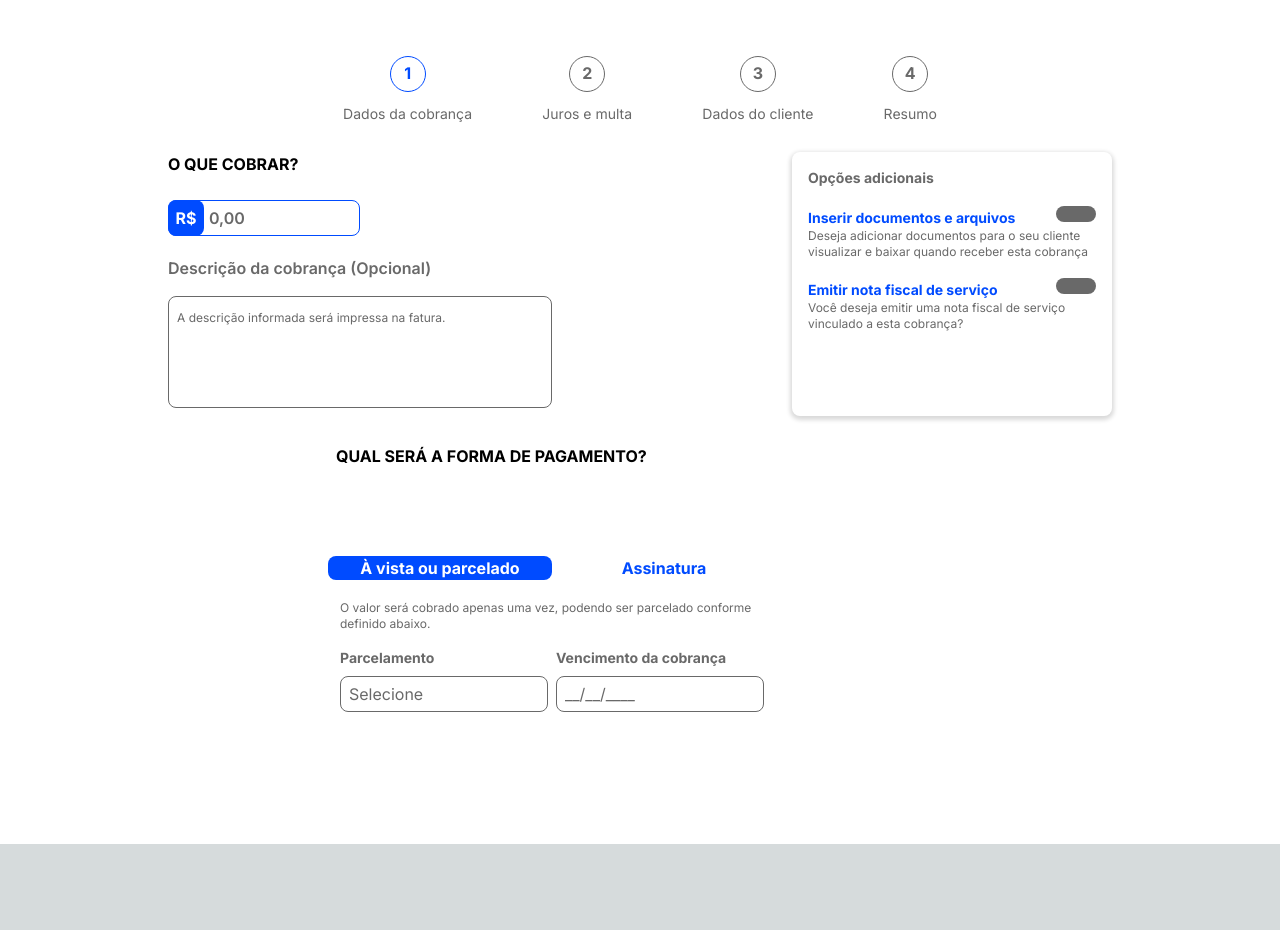
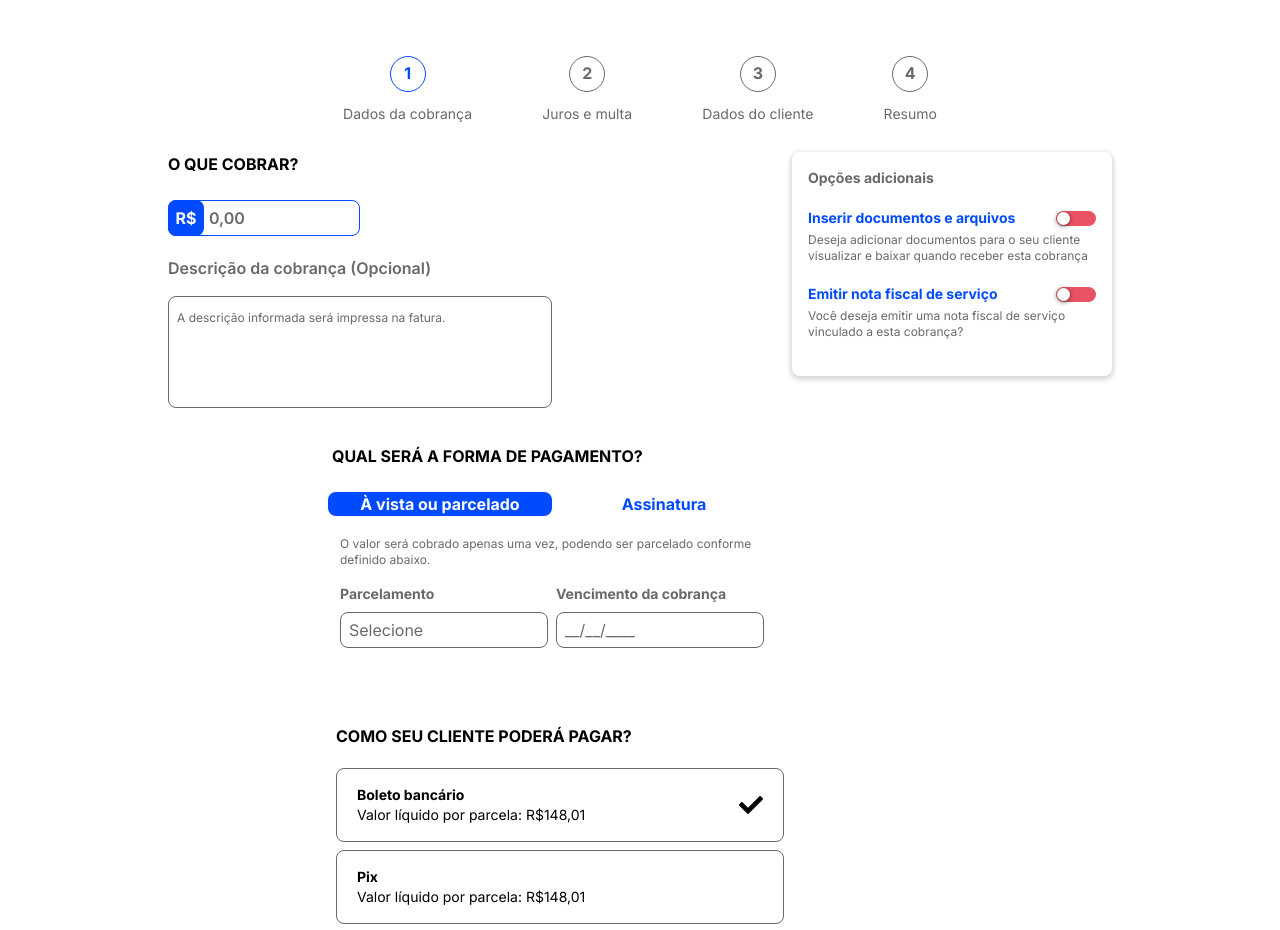
Before and after one commit to anddreluis2/charge-page, a Next.js app: page / in a window 1280 px wide. Shown: the top 930 px of the page. Before the commit the page ends 844 px from the top, so only its background shows below. Built offline with nearby package versions, Linux system fonts and the light colour scheme.

Commit message:
porrada de coisa

```diff
--- a/package.json
+++ b/package.json
@@ -21,6 +21,7 @@
     "postcss": "8.4.23",
     "react": "18.2.0",
     "react-dom": "18.2.0",
+    "react-icons": "^4.8.0",
     "react-switch": "^7.0.0",
     "tailwindcss": "3.3.2",
     "typescript": "5.0.4"
--- a/src/app/page.tsx
+++ b/src/app/page.tsx
@@ -1,8 +1,9 @@
 "use client";
 import Card from "@/components/card";
+import GroupedRadio from "@/components/groupedRadio";
 import Stepper from "@/components/stepper";
 import TabSlider from "@/components/tabSlider";
-import { Tab } from "@headlessui/react";
+import { RadioGroup, Tab } from "@headlessui/react";
 
 export default function Home() {
   return (
@@ -34,14 +35,23 @@ export default function Home() {
         </div>
         <Card />
       </div>
-      <div className="pt-7 px-72">
-        <h1 className="font-bold px-7 text-gray-800 pb-6">
-          QUAL SERÁ A FORMA DE PAGAMENTO?
-        </h1>
+      <div className="pt-7 sm:px-8 lg:px-72 flex flex-col justify-start">
+        <h1 className="font-bold px-6 pb-6">QUAL SERÁ A FORMA DE PAGAMENTO?</h1>
         <div className="">
           <TabSlider />
         </div>
+        <div className="px-7">
+          <h3 className="font-bold pb-5">COMO SEU CLIENTE PODERÁ PAGAR?</h3>
+          <GroupedRadio />
+        </div>
       </div>
+      <footer>
+        <div className="flex justify-end text-[#FFF] font-bold rounded-lg px-10 pt-10">
+          <button type="submit" className="bg-blue w-48 h-12 rounded-3xl">
+            AVANÇAR
+          </button>
+        </div>
+      </footer>
     </main>
   );
 }
--- a/src/components/card.tsx
+++ b/src/components/card.tsx
@@ -1,15 +1,33 @@
-import Toggle from "./toggle";
+import Switch from "react-switch";
+import { useState } from "react";
 
 export default function Card() {
+  const [documentChecked, setDocumentChecked] = useState(false);
+  const [checked, setChecked] = useState(false);
   return (
     <div className="flex">
-      <div className="w-80 h-full shadow-inactive rounded-lg p-4">
+      <div className="w-80 h-56 shadow-inactive rounded-lg p-4">
         <h3 className="text-gray font-bold text-sm">Opções adicionais</h3>
         <div className="flex justify-between">
           <h4 className="text-blue font-bold text-sm pt-5">
             Inserir documentos e arquivos
           </h4>
-          <Toggle />
+          <div className="pt-5">
+            <Switch
+              onChange={() => setDocumentChecked(!documentChecked)}
+              checked={documentChecked}
+              height={15}
+              width={40}
+              handleDiameter={13}
+              onHandleColor="#fffff"
+              offHandleColor="#fffff"
+              checkedIcon={false}
+              boxShadow="0px 1px 5px rgba(0, 0, 0, 0.6)"
+              uncheckedIcon={false}
+              offColor="#EA5462"
+              onColor="#004BFF"
+            />
+          </div>
         </div>
         <p className="text-xs text-gray">
           Deseja adicionar documentos para o seu cliente visualizar e baixar
@@ -20,7 +38,22 @@ export default function Card() {
           <h4 className="text-blue font-bold text-sm pt-5">
             Emitir nota fiscal de serviço
           </h4>
-          <Toggle />
+          <div className="pt-5">
+            <Switch
+              onChange={() => setChecked(!checked)}
+              checked={checked}
+              height={15}
+              width={40}
+              handleDiameter={13}
+              onHandleColor="#fffff"
+              offHandleColor="#fffff"
+              checkedIcon={false}
+              boxShadow="0px 1px 5px rgba(0, 0, 0, 0.6)"
+              uncheckedIcon={false}
+              offColor="#EA5462"
+              onColor="#004BFF"
+            />
+          </div>
         </div>
         <p className="text-xs text-gray">
           Você deseja emitir uma nota fiscal de serviço vinculado a esta
--- /dev/null
+++ b/src/components/groupedRadio.tsx
@@ -0,0 +1,78 @@
+import { RadioGroup } from "@headlessui/react";
+import { useState } from "react";
+import { FaCheck } from "react-icons/fa";
+
+const plans = [
+  {
+    name: "Boleto bancário",
+  },
+  {
+    name: "Pix",
+  },
+  {
+    name: "Cartão de Crédito",
+  },
+];
+
+export default function GroupedRadio() {
+  const [selected, setSelected] = useState(plans[0]);
+
+  return (
+    <div className="">
+      <div className="w-full max-w-md">
+        <RadioGroup value={selected} onChange={setSelected}>
+          <RadioGroup.Label className="sr-only">Server size</RadioGroup.Label>
+          <div className="space-y-2">
+            {plans.map((plan) => (
+              <RadioGroup.Option
+                key={plan.name}
+                value={plan}
+                className={({ active, checked }) =>
+                  `${active ? "ring-2 ring-white" : ""}
+                  ${
+                    checked ? "bg-sky-900 bg-opacity-75 text-white" : "bg-white"
+                  }
+                    relative flex cursor-pointer rounded-lg px-5 py-4 shadow-md focus:outline-none border border-gray`
+                }
+              >
+                {({ active, checked }) => (
+                  <>
+                    <div className="flex w-full items-center justify-between">
+                      <div className="flex items-center">
+                        <div className="text-sm">
+                          <RadioGroup.Label
+                            as="p"
+                            className={`font-bold  ${
+                              checked ? "text-white" : "text-gray-900"
+                            }`}
+                          >
+                            {plan.name}
+                          </RadioGroup.Label>
+                          <RadioGroup.Description
+                            as="span"
+                            className={`inline ${
+                              checked ? "text-sky-100" : "text-gray-500"
+                            }`}
+                          >
+                            <span aria-hidden="true">
+                              Valor líquido por parcela: R$148,01
+                            </span>{" "}
+                          </RadioGroup.Description>
+                        </div>
+                      </div>
+                      {checked && (
+                        <div className="shrink-0 text-white">
+                          <FaCheck className="h-6 w-6" />
+                        </div>
+                      )}
+                    </div>
+                  </>
+                )}
+              </RadioGroup.Option>
+            ))}
+          </div>
+        </RadioGroup>
+      </div>
+    </div>
+  );
+}
--- a/src/components/tabSlider.tsx
+++ b/src/components/tabSlider.tsx
@@ -7,7 +7,7 @@ function classNames(...classes: any[]) {
 
 export default function TabSlider() {
   return (
-    <div className="w-full max-w-md px-2 ml-5 py-16 sm:px-0">
+    <div className="w-full max-w-md px-2 ml-5 pb-16 sm:px-0">
       <Tab.Group>
         <Tab.List className="flex rounded-xl w-full bg-[#fff]">
           <Tab
--- a/src/components/toggle.tsx
+++ /dev/null
@@ -1,19 +0,0 @@
-"use client";
-import { useState } from "react";
-import { Switch } from "@headlessui/react";
-
-export default function Toggle() {
-  const [enabled, setEnabled] = useState(false);
-
-  return (
-    <div className="pt-4">
-      <Switch
-        checked={enabled}
-        onChange={setEnabled}
-        className={`${
-          enabled ? "bg-blue" : "bg-gray"
-        } border-blue relative inline-flex h-4 w-10 items-center rounded-full`}
-      />
-    </div>
-  );
-}
```
Also changed, not shown: 1 other file (tests, documents, lock files or other folders).
